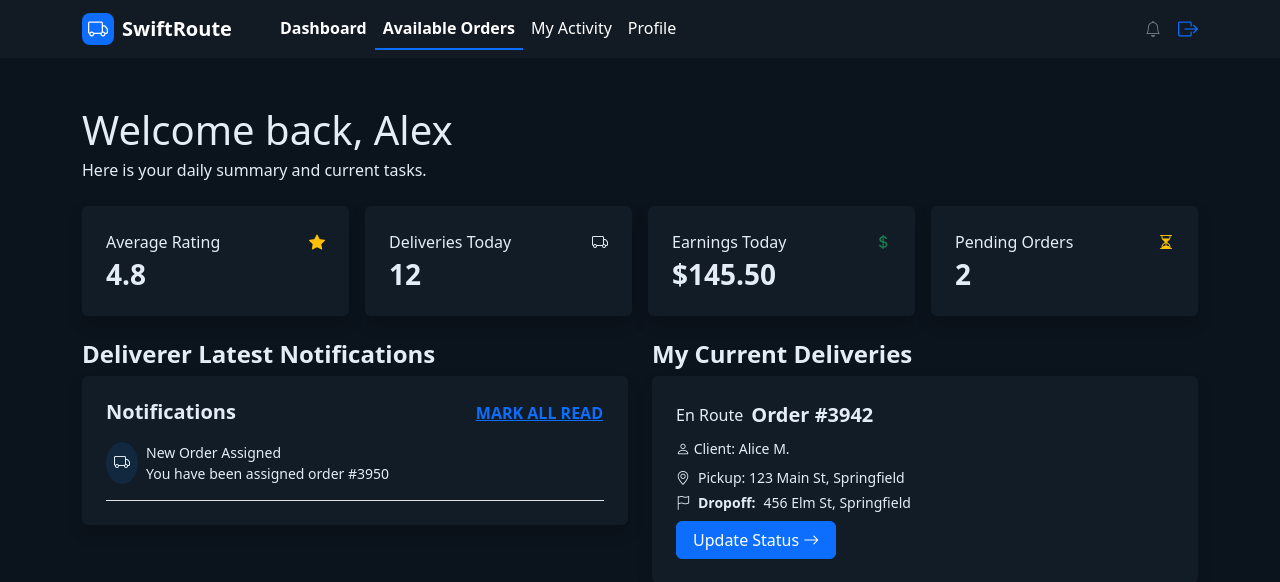
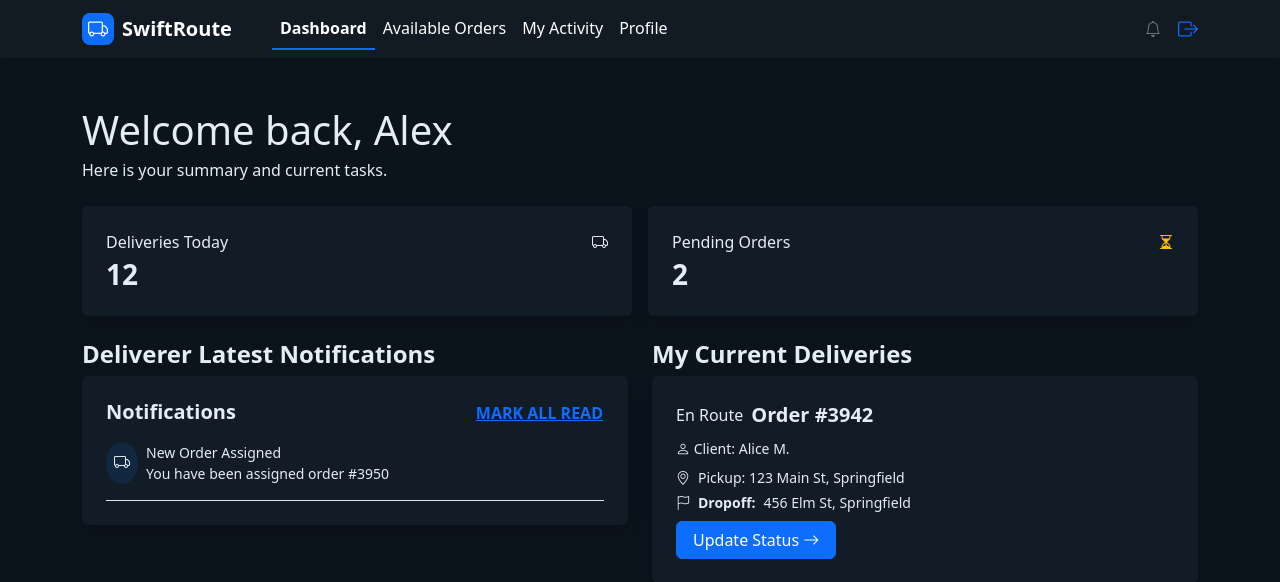
Before and after one commit to aymen-alarcon/application-web-de-gestion-et-livraison-des-commandes, a PHP site: page /deliverer/deliverer_dashboard.php in a window 1280 px wide. Shown: the top 582 px of the page. Run offline with PHP 8.4, Linux system fonts and the light colour scheme; the visitor is signed in with stand-in values (Sample User, id 1).

Commit message:
`Refactored deliverer dashboard and orders pages, Made the Available Orders pages display all available orders sorted by the latest posted ones`

```diff
--- a/public/deliverer/deliverer_dashboard.php
+++ b/public/deliverer/deliverer_dashboard.php
@@ -3,24 +3,11 @@
 
         <div class="mb-4">
             <h1 class="fw-black display-6 mb-1">Welcome back, Alex</h1>
-            <p class="text-muted-dark">Here is your daily summary and current tasks.</p>
+            <p class="text-muted-dark">Here is your summary and current tasks.</p>
         </div>
 
-        <!-- Stats -->
         <div class="row g-3 mb-4">
-            <div class="col-sm-6 col-lg-3">
-                <div class="border-0 rounded card p-4 shadow h-100">
-                    <div class="d-flex justify-content-between">
-                        <span class="fw-medium">Average Rating</span>
-                        <i class="bi bi-star-fill text-warning"></i>
-                    </div>
-                    <div class="d-flex align-items-end gap-2 mt-1">
-                        <h3 class="fw-bold mb-0">4.8</h3>
-                    </div>
-                </div>
-            </div>
-
-            <div class="col-sm-6 col-lg-3">
+            <div class="col-sm-12 col-lg-6">
                 <div class="border-0 rounded card p-4 shadow h-100">
                     <div class="d-flex justify-content-between">
                         <span class="fw-medium">Deliveries Today</span>
@@ -32,19 +19,7 @@
                 </div>
             </div>
 
-            <div class="col-sm-6 col-lg-3">
-                <div class="border-0 rounded card p-4 shadow h-100">
-                    <div class="d-flex justify-content-between">
-                        <span class="fw-medium">Earnings Today</span>
-                        <i class="bi bi-currency-dollar text-success"></i>
-                    </div>
-                    <div class="d-flex align-items-end gap-2 mt-1">
-                        <h3 class="fw-bold mb-0">$145.50</h3>
-                    </div>
-                </div>
-            </div>
-
-            <div class="col-sm-6 col-lg-3">
+            <div class="col-sm-12 col-lg-6">
                 <div class="border-0 rounded card p-4 shadow h-100">
                     <div class="d-flex justify-content-between">
                         <span class="fw-medium">Pending Orders</span>
--- a/public/includes/header_client.php
+++ b/public/includes/header_client.php
@@ -26,13 +26,13 @@
             <h2 class="h5 m-0">QuickShip</h2>
         </div>
         <nav class="d-none d-md-flex gap-3">
-            <a href="client_dashboard.php" class="text-decoration-none <?= basename($_SERVER['PHP_SELF']) === 'client/client_dashboard.php' ? 'text-primary' : 'text-secondary' ?>">
+            <a href="client_dashboard.php" class="text-decoration-none <?= basename($_SERVER['PHP_SELF']) === 'client_dashboard.php' ? 'text-primary' : 'text-secondary' ?>">
                 Dashboard
             </a>
-            <a href="../../src/Controller/ReadCommandHandler.php" class="text-decoration-none <?= basename($_SERVER['PHP_SELF']) === 'client/client_order_dashboard.php' ? 'text-primary' : 'text-secondary' ?>">
+            <a href="../../src/Controller/ReadCommandHandler.php" class="text-decoration-none <?= basename($_SERVER['PHP_SELF']) === 'client_order_dashboard.php' ? 'text-primary' : 'text-secondary' ?>">
                 My Orders
             </a>
-            <a href="client_profile.php" class="text-decoration-none <?= basename($_SERVER['PHP_SELF']) === 'client/client_profile.php' ? 'text-primary' : 'text-secondary' ?>">
+            <a href="client_profile.php" class="text-decoration-none <?= basename($_SERVER['PHP_SELF']) === 'client_profile.php' ? 'text-primary' : 'text-secondary' ?>">
                 Profile
             </a>
         </nav>
--- a/public/includes/header_deliverer.php
+++ b/public/includes/header_deliverer.php
@@ -56,13 +56,13 @@
                 </a>
                 <ul class="navbar-nav ms-4">
                     <li class="nav-item">
-                        <a class="nav-link fw-semibold text-white" href="deliverer_dashboard.php">Dashboard</a>
+                        <a class="nav-link <?= basename($_SERVER['PHP_SELF']) === 'deliverer_dashboard.php' ? 'active fw-semibold border-bottom border-2 border-primary text-white' : 'text-white' ?>" href="deliverer_dashboard.php">Dashboard</a>
                     </li>
                     <li class="nav-item">
-                        <a class="nav-link active fw-semibold border-bottom border-2 border-primary text-white" href="deliverer_orders.php">Available Orders</a>
+                        <a href="../../src/Controller/ReadAllCommandesHandler.php" class="nav-link <?= basename($_SERVER['PHP_SELF']) === 'deliverer_orders.php' ? 'active fw-semibold border-bottom border-2 border-primary text-white' : 'text-white' ?>" href="deliverer_orders.php">Available Orders</a>
                     </li>
-                    <li class="nav-item"><a class="nav-link text-white" href="deliverer_acitivity.php">My Activity</a></li>
-                    <li class="nav-item"><a class="nav-link text-white" href="deliverer_profile.php">Profile</a></li>
+                    <li class="nav-item"><a class="nav-link <?= basename($_SERVER['PHP_SELF']) === 'deliverer_acitivity.php' ? 'active fw-semibold border-bottom border-2 border-primary text-white' : 'text-white' ?>" href="deliverer_acitivity.php">My Activity</a></li>
+                    <li class="nav-item"><a class="nav-link <?= basename($_SERVER['PHP_SELF']) === 'deliverer_profile.php' ? 'active fw-semibold border-bottom border-2 border-primary text-white' : 'text-white' ?>" href="deliverer_profile.php">Profile</a></li>
                 </ul>
                 <div class="ms-auto d-flex align-items-center gap-3">
                     <div class="d-flex align-items-center gap-3">
```
Also changed, not shown: public/deliverer/deliverer_orders.php (+15 -22 lines), src/Controller/ReadAllCommandesHandler.php (added, +28 -0 lines), src/Services/CommandeRepository.php (+8 -0 lines), src/Services/RoleRepository.php (+12 -0 lines).
